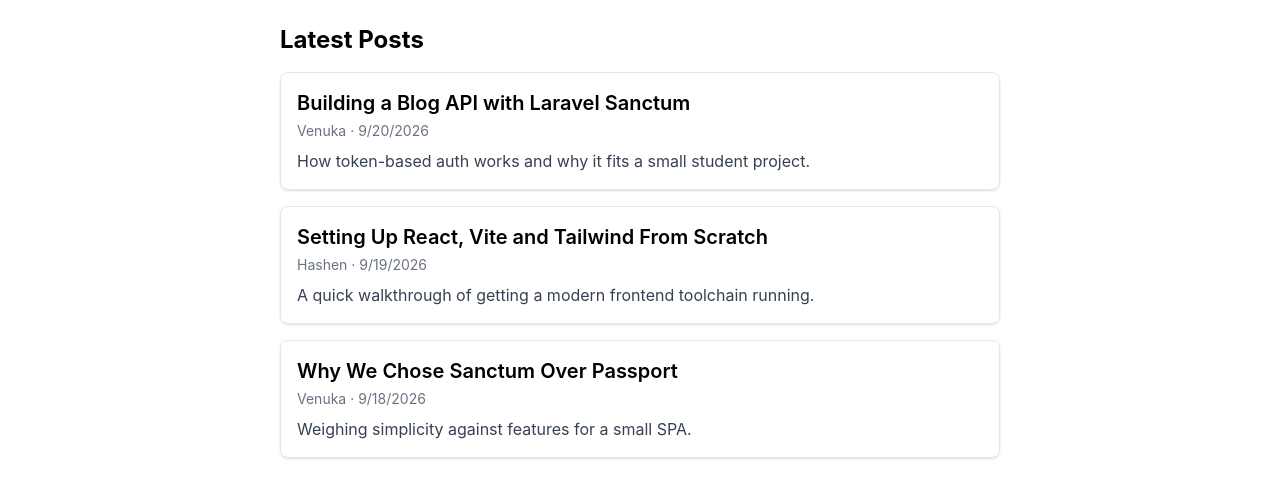
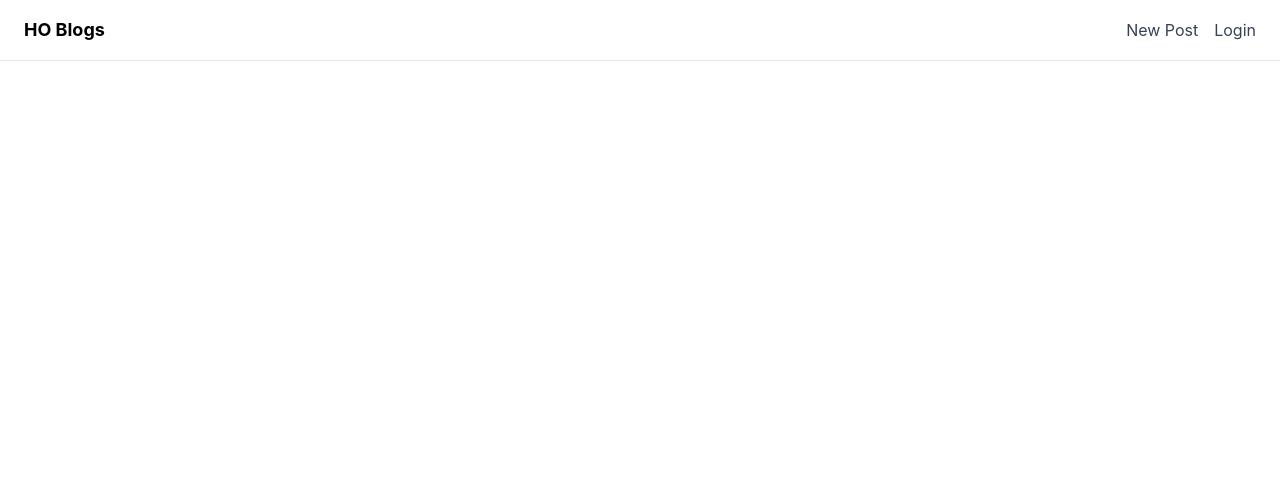
Before and after one commit to onadith-thecoder/ho-blogs, a React app in the folder frontend/: page /create in a window 1280 px wide. Shown: the top 498 px of the page. Built offline with nearby package versions, Linux system fonts and the light colour scheme; the HTML template or start-up script is replaced by a standard one.

Commit message:
feat: add navbar with routing setup

```diff
--- a/frontend/src/App.jsx
+++ b/frontend/src/App.jsx
@@ -1,7 +1,16 @@
+import { BrowserRouter, Routes, Route } from "react-router-dom";
+import Navbar from "./components/Navbar";
 import Home from "./pages/Home";
 
 function App() {
-  return <Home />;
+  return (
+    <BrowserRouter>
+      <Navbar />
+      <Routes>
+        <Route path="/" element={<Home />} />
+      </Routes>
+    </BrowserRouter>
+  );
 }
 
 export default App;
--- /dev/null
+++ b/frontend/src/components/Navbar.jsx
@@ -0,0 +1,19 @@
+import { Link } from "react-router-dom";
+
+export default function Navbar() {
+  return (
+    <nav className="border-b border-gray-200 px-6 py-4 flex items-center justify-between">
+      <Link to="/" className="text-lg font-bold">
+        HO Blogs
+      </Link>
+      <div className="flex gap-4">
+        <Link to="/create" className="text-gray-700 hover:text-black">
+          New Post
+        </Link>
+        <Link to="/login" className="text-gray-700 hover:text-black">
+          Login
+        </Link>
+      </div>
+    </nav>
+  );
+}
```
